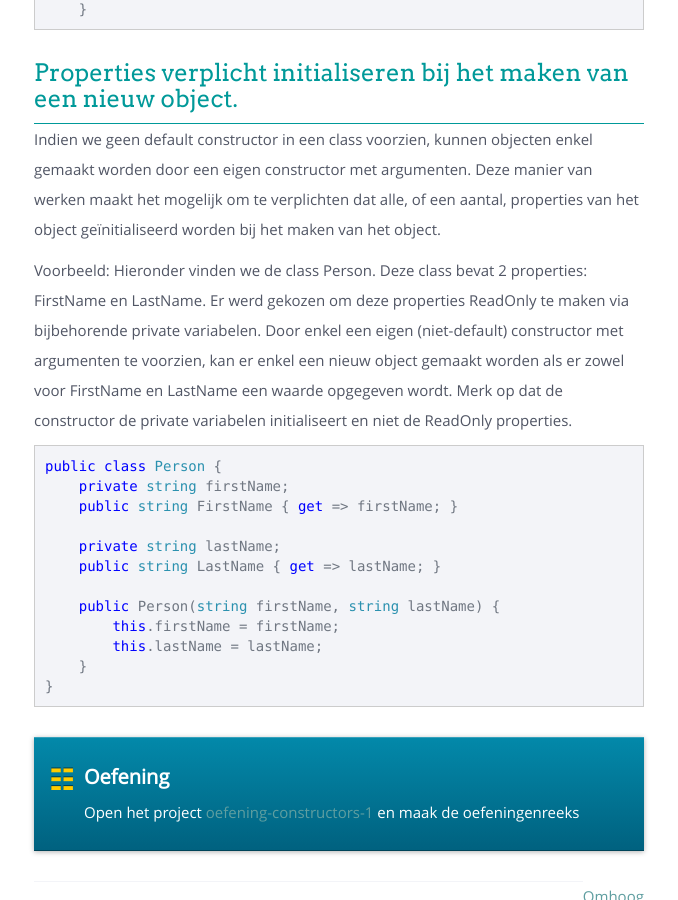
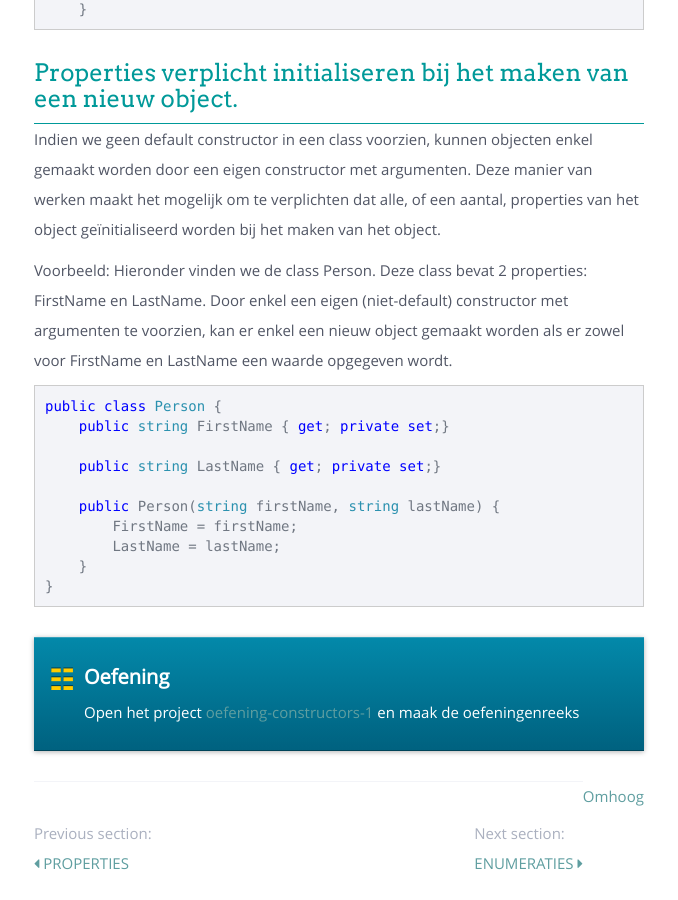
Before and after one commit to sma-it/sma-it.github.io, a Jekyll site: the page built from modules/advanced/_posts/2000-01-03-Constructors.md, in a window 1280 px wide and 900 px high, scrolled down 5067 px. Shown: the whole window, without its empty margins (381-1059 px from the left). Built offline with Jekyll 4.4.1, drawn with Linux system fonts in a browser that asks for light colours; nearby versions of some CDN libraries.

Commit message:
Last example -> used new syntax

````diff
--- a/modules/advanced/_posts/2000-01-03-Constructors.md
+++ b/modules/advanced/_posts/2000-01-03-Constructors.md
@@ -196,20 +196,18 @@ public Point(int X=0, int Y=0) {
 Indien we geen default constructor in een class voorzien, kunnen objecten enkel gemaakt worden door een eigen constructor met argumenten. Deze manier van werken maakt het mogelijk om te verplichten dat alle, of een aantal, properties van het object geïnitialiseerd worden bij het maken van het object.
 
 Voorbeeld:
-Hieronder vinden we de class Person. Deze class bevat 2 properties: FirstName en LastName. Er werd gekozen om deze properties ReadOnly te maken via bijbehorende private variabelen.
-Door enkel een eigen (niet-default) constructor met argumenten te voorzien, kan er enkel een nieuw object gemaakt worden als er zowel voor FirstName en LastName een waarde opgegeven wordt. Merk op dat de constructor de private variabelen initialiseert en niet de ReadOnly properties.
+Hieronder vinden we de class Person. Deze class bevat 2 properties: FirstName en LastName.
+Door enkel een eigen (niet-default) constructor met argumenten te voorzien, kan er enkel een nieuw object gemaakt worden als er zowel voor FirstName en LastName een waarde opgegeven wordt.
 
 ```csharp
 public class Person {
-    private string firstName;
-    public string FirstName { get => firstName; }
+    public string FirstName { get; private set;}
 
-    private string lastName;
-    public string LastName { get => lastName; }
+    public string LastName { get; private set;}
 
     public Person(string firstName, string lastName) {
-        this.firstName = firstName;
-        this.lastName = lastName;
+        FirstName = firstName;
+        LastName = lastName;
     }
 }
 ```
````
